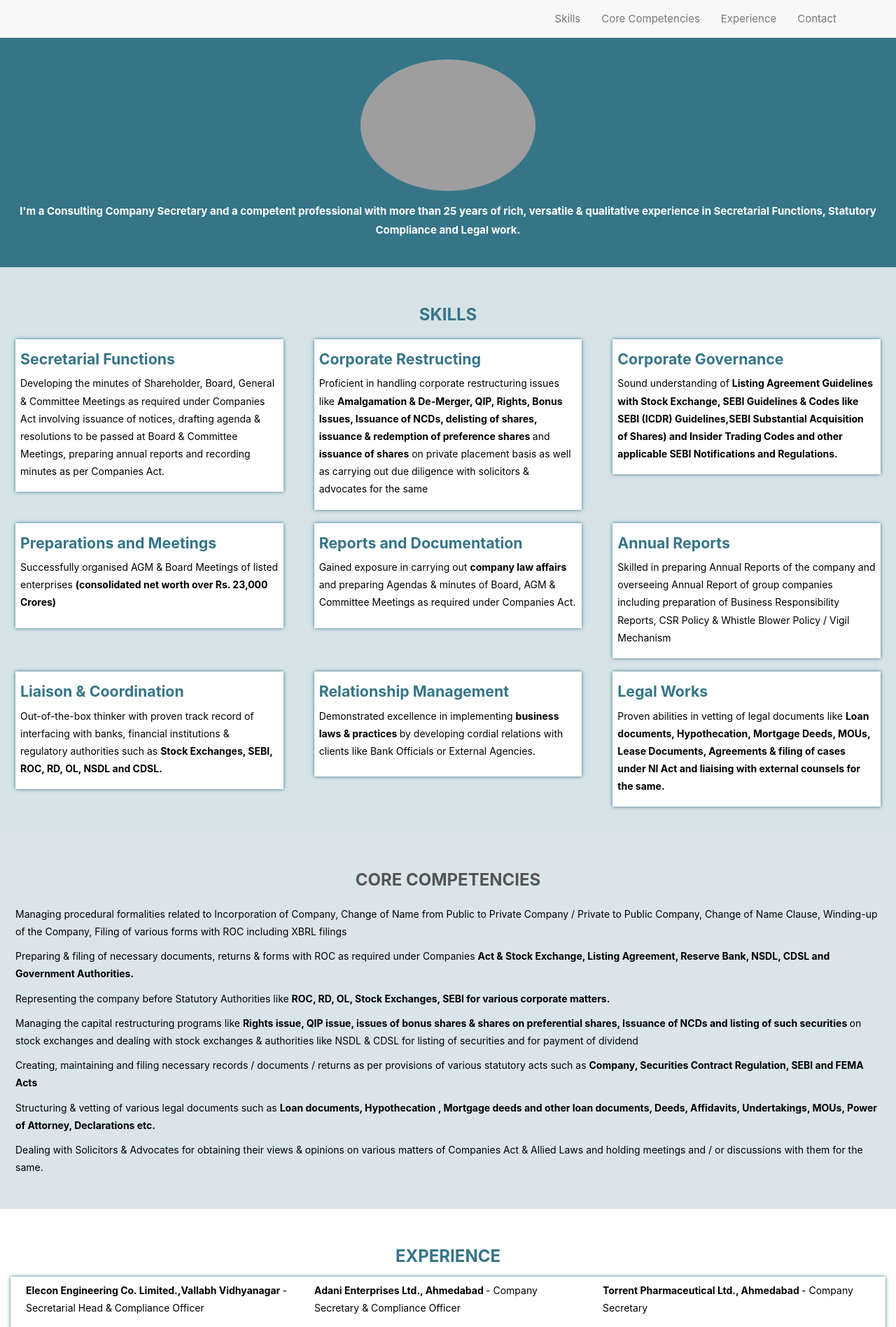
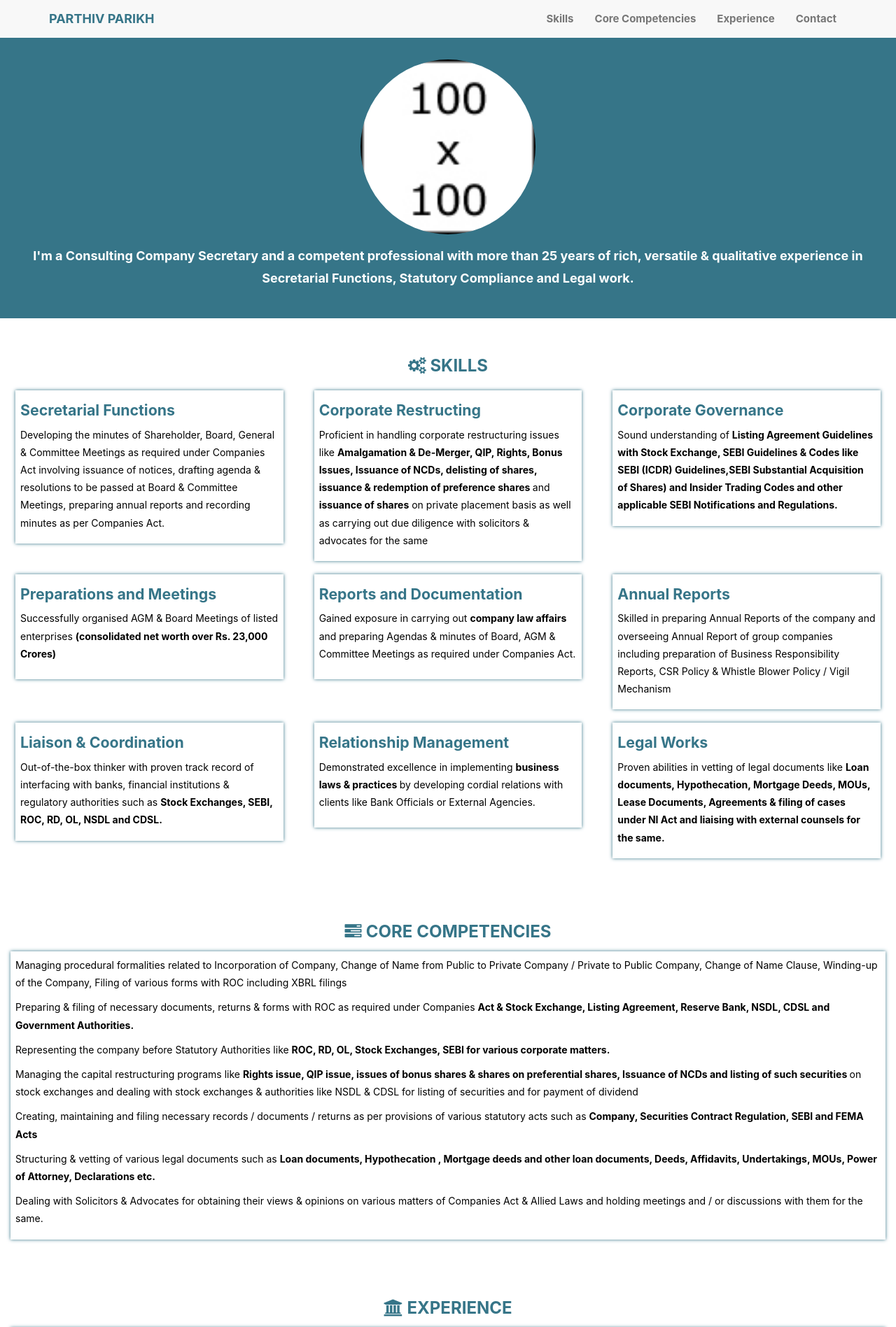
Before and after one commit to jheelparikh/parthiv-parikh-cs, a PHP site: page / in a window 1280 px wide. Shown: the top 1897 px of the page at 70% size. Run offline with PHP 8.4, Linux system fonts and the light colour scheme; some libraries are stand-ins or nearby versions; grey boxes are pictures that could not be loaded.

Commit message:
dded new changes

```diff
--- a/custom.css
+++ b/custom.css
@@ -3,6 +3,10 @@ body {
     color: #f5f6f7;
     font-family: -apple-system, BlinkMacSystemFont, "Segoe UI", Roboto, "Helvetica Neue", Arial, sans-serif, "Apple Color Emoji", "Segoe UI Emoji", "Segoe UI Symbol";
 
+}
+.navbar-brand{
+    font-family: -apple-system, BlinkMacSystemFont, "Segoe UI", Roboto, "Helvetica Neue", Arial, sans-serif, "Apple Color Emoji", "Segoe UI Emoji", "Segoe UI Symbol " !important;
+    color:#367588 !important;
 }
 
 .margin {
@@ -65,6 +69,7 @@ body {
     text-align: left;
     cursor: pointer;
     font-size: 14px;
+    box-shadow: 0 0 5px #367588;
     width: 100%;
 }
 
--- a/index.php
+++ b/index.php
@@ -3,16 +3,15 @@
 <head>
     <!-- Theme Made By www.w3schools.com - No Copyright -->
     <title>Parthiv Parikh - CS</title>
+    <link rel="icon" href="images/icons8-customer.png">
     <meta charset="utf-8">
     <meta name="viewport" content="width=device-width, initial-scale=1">
     <link rel="stylesheet" href="https://maxcdn.bootstrapcdn.com/bootstrap/3.3.7/css/bootstrap.min.css">
     <link href="https://fonts.googleapis.com/css?family=Montserrat" rel="stylesheet">
+    <link rel="stylesheet" href="https://cdnjs.cloudflare.com/ajax/libs/font-awesome/4.7.0/css/font-awesome.min.css">
     <link href="custom.css" rel="stylesheet">
     <script src="https://ajax.googleapis.com/ajax/libs/jquery/3.2.1/jquery.min.js"></script>
     <script src="https://maxcdn.bootstrapcdn.com/bootstrap/3.3.7/js/bootstrap.min.js"></script>
-    <style>
-
-    </style>
 </head>
 <body>
 
@@ -25,14 +24,14 @@
                 <span class="icon-bar"></span>
                 <span class="icon-bar"></span>
             </button>
-
+            <a class="navbar-brand highlight-color" href="#profile"><b>PARTHIV PARIKH</b></a>
         </div>
         <div class="collapse navbar-collapse" id="myNavbar">
             <ul class="nav navbar-nav navbar-right">
-                <li><a href="#skills">Skills</a></li>
-                <li><a href="#core">Core Competencies</a></li>
-                <li><a href="#experience">Experience</a></li>
-                <li><a href="#contact">Contact</a></li>
+                <li><a href="#skills" class="highlight-color">Skills</a></li>
+                <li><a href="#core" class="highlight-color">Core Competencies</a></li>
+                <li><a href="#experience" class="highlight-color">Experience</a></li>
+                <li><a href="#contact" class="highlight-color">Contact</a></li>
 
             </ul>
         </div>
@@ -40,11 +39,11 @@
 </nav>
 
 <!-- First Container -->
-<div class="container-fluid bg-1 text-center container1">
+<div class="container-fluid bg-1 text-center container1" id="profile">
     <h3 class="margin"></h3>
-    <img src="images/me2.jpg" class="img-responsive img-circle margin" style="display:inline" alt="Bird" width="250"
+    <img src="images/me3.jpg" class="img-responsive img-circle margin" style="display:inline" alt="Bird" width="250"
          height="250">
-    <p style="font-size: 15px">I'm a Consulting Company Secretary and a competent professional with more than 25 years
+    <p style="font-size: 18px">I'm a Consulting Company Secretary and a competent professional with more than 25 years
         of rich,
         versatile & qualitative experience in Secretarial
         Functions, Statutory Compliance and Legal work.</p>
@@ -54,8 +53,8 @@
 
 
 <!-- Third Container (Grid) -->
-<div class="container-fluid bg-2 text-center container3" id="skills">
-    <h3 class='margin'><b>SKILLS</b></h3>
+<div class="container-fluid bg-4 text-center container3" id="skills">
+    <h3 class='margin'><i class="fa fa-gears"></i><b> SKILLS</b></h3>
     <div class="row margin-row">
         <div class="col-sm-4 col-xs-12 ">
             <div class="box hover-bg">
@@ -139,11 +138,11 @@
         </div>
     </div>
 </div>
-<div class="container-fluid bg-3 text-center container4" id="core">
-    <h3 class='margin'><b>CORE COMPETENCIES</b></h3>
+<div class="container-fluid bg-4 text-center container4" id="core">
+    <h3 class='margin'><i class="fa fa-tasks"></i> <b> CORE COMPETENCIES</b></h3>
     <div class="row margin-row">
         <div class="col-xs-12 ">
-            <div class="box-core hover-bg">
+            <div class="box-exp">
 
                 <p>Managing procedural formalities related to Incorporation of Company, Change of
                     Name from Public to Private Company / Private to Public Company, Change of
@@ -184,7 +183,7 @@
 </div>
 </div>
 <div class="container-fluid bg-4 text-center container4" id="experience">
-    <h3 class='margin'><b>EXPERIENCE</b></h3>
+    <h3 class='margin'><i class="fa fa-institution"> <b></i> EXPERIENCE</b></h3>
     <div class="row margin-row">
         <div class="col-xs-12" style="text-align: center">
             <div class="box-exp col-xs-12">
@@ -211,7 +210,7 @@
 
 
 <div class="container-fluid bg-5 text-center container4" id="contact">
-    <h3 class='margin'><b>CONTACT</b></h3>
+    <h3 class='margin'><i class="fa fa-pencil"></i><b> CONTACT</b></h3>
     <div class="row margin-row">
         <div class="col-sm-6 col-xs-12 ">
             <iframe width="100%" height="450" frameborder="0" style="border:0"
@@ -256,7 +255,7 @@
 
                 <button type="submit" class="btn btn-warning btn-lg" name='sendDetails'>Send Message</button>
                 <br/> <br/>
-                <div id="outer"  style="width: 100%;display: none">
+                <div id="outer" style="width: 100%;display: none">
                     <div class="alert alert-success " style="display: table;
   margin: 0 auto;">
                         <strong>Success!</strong> Thank you !
```
Also changed, not shown: images/icons8-customer.png (added).
